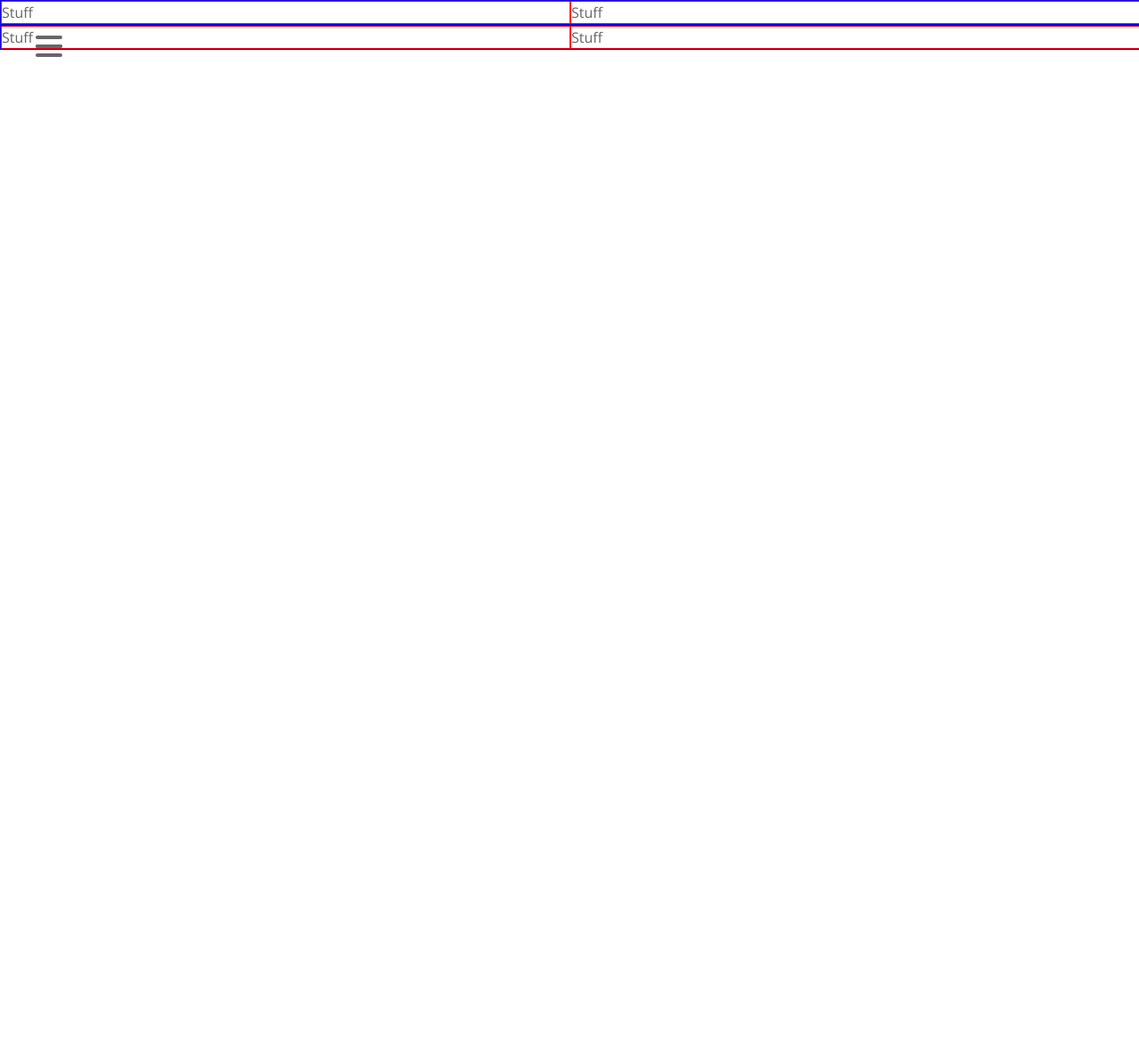
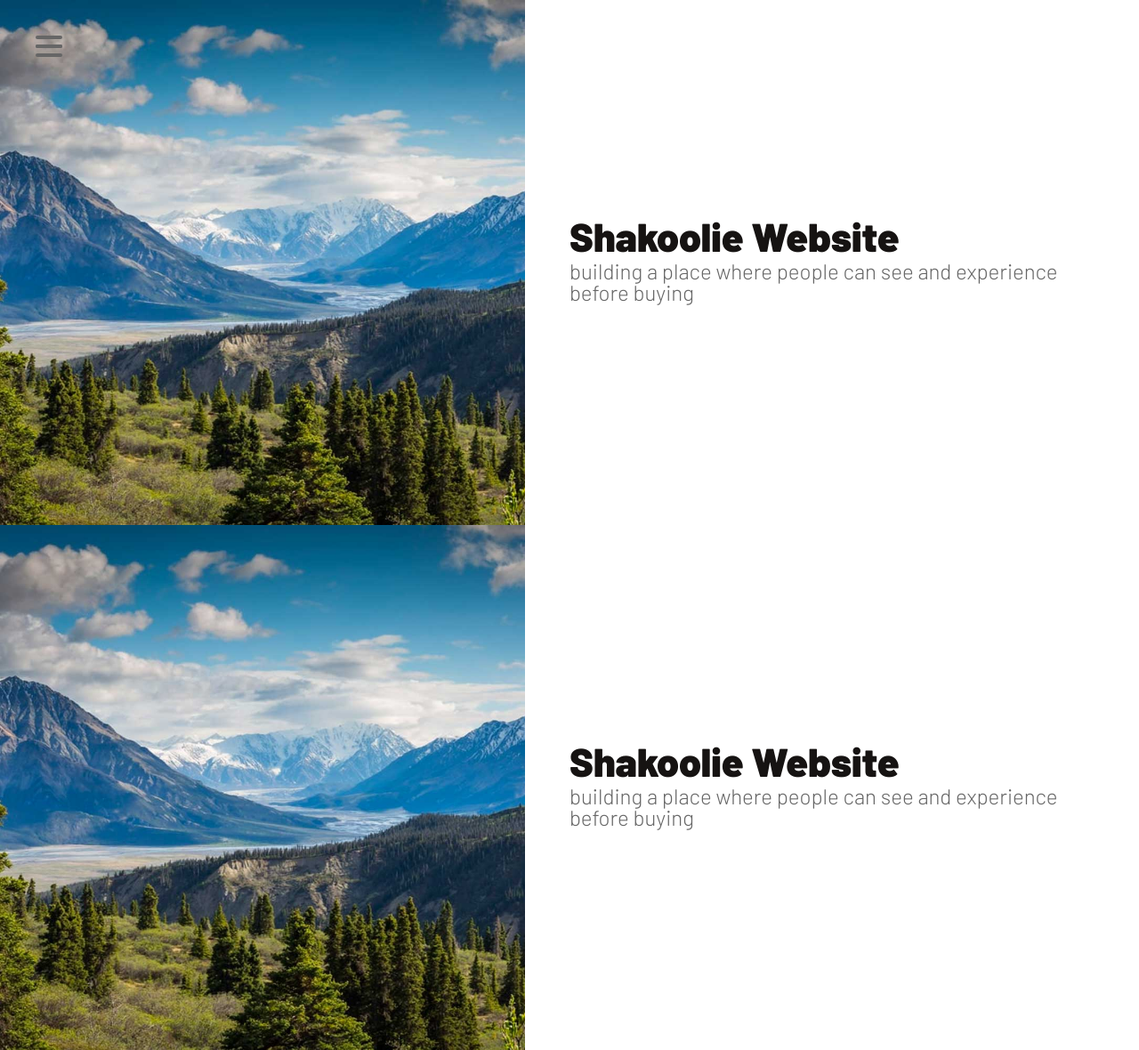
Before and after one commit to ztwalsh/ztwalsh.com, a PHP site: page / in a window 1280 px wide. Shown: the whole page at 89% size. Before the commit the page ends 64 px from the top, so only its background shows below. Run offline with PHP 8.4, Linux system fonts and the light colour scheme; some libraries are stand-ins or nearby versions.

Commit message:
Worked through flexgrids and added some images in order to experiment

```diff
--- a/index.php
+++ b/index.php
@@ -11,18 +11,20 @@
 
 		<section class="grid-container">
 			<div>
-				Stuff
+				<img src="images/work/01_mountains_tile.jpg" />
 			</div>
-			<div>
-				Stuff
+			<div class="copy">
+				<h2 class="heading-1">Shakoolie Website</h2>
+				<p class="big">building a place where people can see and experience before buying</p>
 			</div>
 		</section>
 		<section class="grid-container">
 			<div>
-				Stuff
+				<img src="images/work/01_mountains_tile.jpg" />
 			</div>
-			<div>
-				Stuff
+			<div class="copy">
+				<h2 class="heading-1">Shakoolie Website</h2>
+				<p class="big">building a place where people can see and experience before buying</p>
 			</div>
 		</section>
 	</body>
--- a/scss/_structure.scss
+++ b/scss/_structure.scss
@@ -1,16 +1,24 @@
-// New
 .grid-container {
-	border: 1px solid blue;
 	display: flex;
   flex-direction: row;
   flex-wrap: wrap;
   width: 100%;
 
 	div {
-		border: 1px solid red;
+		box-sizing: border-box;
 		display: flex;
   	flex-direction: column;
   	flex-basis: 100%;
   	flex: 1;
+		justify-content: center;
+
+		&.copy {
+			padding: 0 50px;
+		}
+
+		img {
+			height: auto;
+			width: 100%;
+		}
 	}
 }
--- a/scss/_text.scss
+++ b/scss/_text.scss
@@ -1,26 +1,13 @@
+@import url('https://fonts.googleapis.com/css?family=Barlow:300,900&display=swap');
+
 body {
 	color: $grey;
 	font-family: "Open Sans", arial, sans;
+	font-family: "Barlow", arial, sans;
 	font-size: 16px;
 	font-weight: 300;
   line-height: 1.5rem;
 	transition: all ease 0.25s;
-}
-
-.small {
-	font-size: 0.9rem;
-	line-height: 1.0rem;
-}
-
-.big {
-
-	font-size: 1.4rem;
-  line-height: 2.2rem;
-
-  @media screen and (max-width: $breakpoint-1) {
-    font-size: 1.2rem;
-    line-height: 1.6rem;
-  }
 }
 
 .heading-1,
@@ -30,17 +17,19 @@ body {
 .heading-5 {
 	color: $black;
 	font-family: "Oswald", arial, sans;
+	font-family: "Barlow", arial, sans;
 	font-size: 2.2rem;
-  font-weight: 300;
+  font-weight: 900;
   line-height: 1.75rem;
   margin: 0;
 	padding: 0 0 5px 0;
-	text-transform: uppercase;
+	//text-transform: uppercase;
 	transition: all ease 0.25s;
 
   &.small {
     text-transform: lowercase;
     font-family: "Open Sans", arial, sans;
+		font-family: "Barlow", arial, sans;
 		font-weight: 300;
   }
 
@@ -50,27 +39,17 @@ body {
 }
 
 .heading-1 {
+	font-size: 2.8rem;
 	line-height: 2.1rem;
+	padding-bottom: 10px;
 }
 
 .heading-2 {
 	font-size: 1.8rem;
-
-	@media screen and (max-width: $breakpoint-1) {
-		font-size: 1.6rem;
-	}
 }
 
 .heading-3 {
 	font-size: 1.4rem;
-
-  &.small {
-    font-size: 1.0rem;
-  }
-
-	@media screen and (max-width: $breakpoint-1) {
-		font-size: 1.2rem;
-	}
 }
 
 .heading-4 {
@@ -89,8 +68,8 @@ p {
   }
 }
 
-.text-center {
-  text-align: center;
+.big {
+	font-size: 1.5rem;
 }
 
 .secondary {
--- a/scss/_variables.scss
+++ b/scss/_variables.scss
@@ -1,4 +1,5 @@
 $black:         #303137;
+$black:         #161312;
 $grey:          #666666;
 $medium-grey:   #bbbbbb;
 $light-grey:    #eeeeee;
```
Also changed, not shown: images/work/01_mountains_tile.jpg (added), styles/styles.css.
